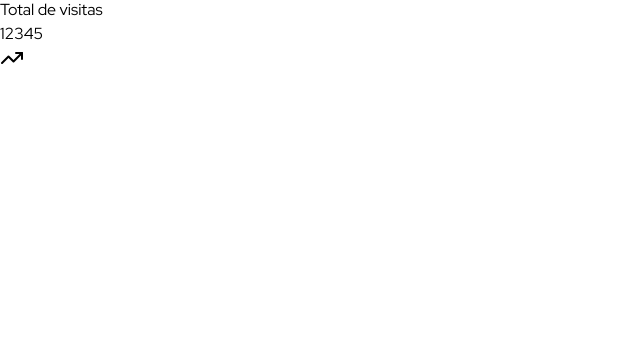
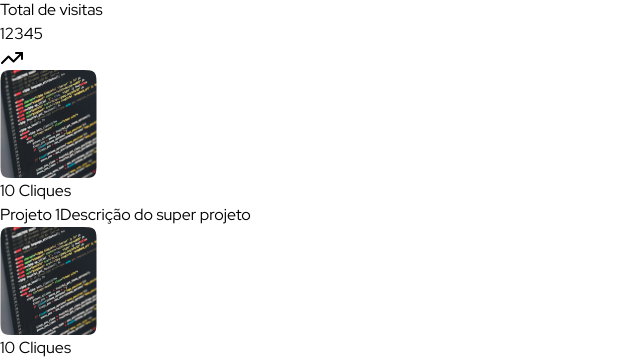
Before and after one commit to fabiobatoni/projectnbio, a Next.js app: page / in a window 1280 px wide. Shown: the part 532-895 px from the top of the page, without its empty margins (0-640 px from the left). Before the commit the page ends 800 px from the top, so only its background shows below. Built offline with nearby package versions, Linux system fonts and the light colour scheme.

Commit message:
create project-card

```diff
--- /dev/null
+++ b/app/components/commons/project-card.tsx
@@ -0,0 +1,18 @@
+export default function ProjectCard() {
+    return (
+        <div className="w-[430px] h-[132px] flex gap-5 bg-background-secondary p-3 rounded-[20px] border border-transparent hover:border-border-secondary">
+            <div className="size-24 rounded-md overflow-hidden flex-shrink-0">
+                <img src="/project1.jpg" alt="Project 1" className="w-full h-full object-cover"/>
+            </div>
+            <div className="flex flex-col gap-2">
+                <span className="uppercase text-xs font-bold text-accent-green">
+                    10 Cliques
+                </span>
+                <div className="flex flex-col">
+                    <span className="text-white font-bold">Projeto 1</span>
+                    <span className="text-content-body text-sm">Descrição do super projeto</span>
+                </div>
+            </div>
+        </div>
+    )
+}
--- a/app/components/landing-page/hero.tsx
+++ b/app/components/landing-page/hero.tsx
@@ -1,3 +1,4 @@
+import ProjectCard from "../commons/project-card"
 import TotalVisits from "../commons/total-visits"
 import UserCard from "../commons/user-card"
 import Button from "../ui/button"
@@ -25,10 +26,10 @@
               <TotalVisits />
             </div>
             <div className="absolute top-[20%] -left-[45%] -z-10">
-              {/* <ProjectCard /> */}
+              <ProjectCard />
             </div>
             <div className="absolute -top-[5%] -left-[55%] -z-10">
-              {/* <ProjectCard /> */}
+              <ProjectCard />
             </div>
           </div>
         </div>
```
